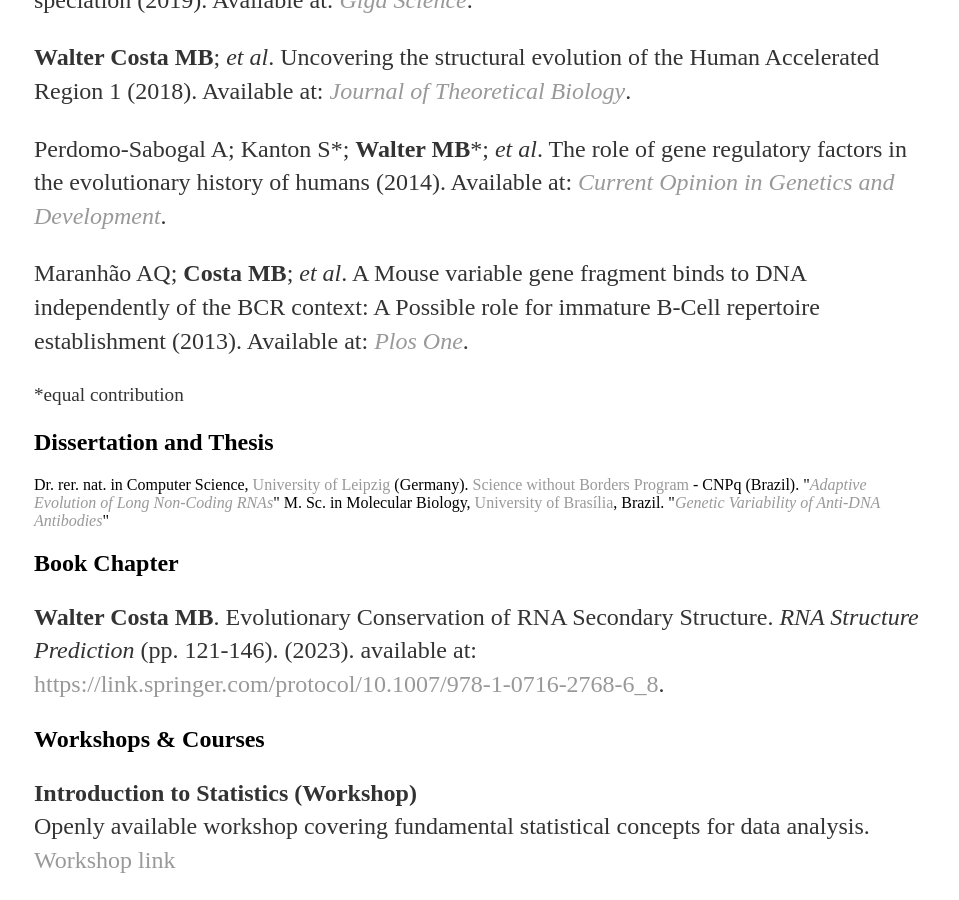
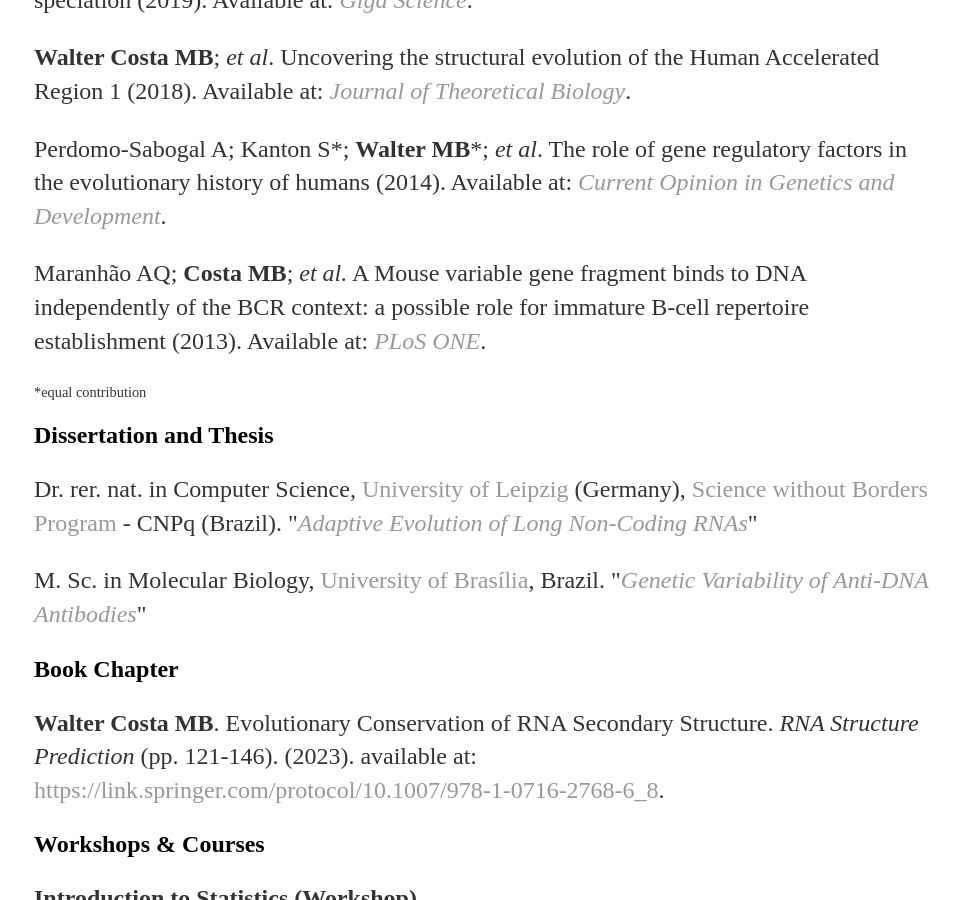
Before and after one commit to waltercostamb/waltercostamb.github.io, a Jekyll site: the page built from pubs/index.html, in a window 1280 px wide and 900 px high, scrolled down 1285 px. Shown: the whole window, without its empty margins (158-1117 px from the left). Built offline with Jekyll 4.4.1, drawn with Linux system fonts in a browser that asks for light colours.

Commit message:
Update index.html

```diff
--- a/pubs/index.html
+++ b/pubs/index.html
@@ -57,20 +57,25 @@
           evolutionary history of humans (2014). Available at:
           <a href="http://doi.org/10.1016/j.gde.2014.08.007"><em>Current Opinion in Genetics and Development</em></a>.</p>
 
-			 		<p>Maranhão AQ; <strong>Costa MB</strong>; <em>et al</em>. A Mouse variable gene
-          fragment binds to DNA independently of the BCR context: A Possible role for immature B-Cell repertoire establishment (2013).
-						Available at: <a href="https://doi.org/10.1371/journal.pone.0072625"><em>Plos One</em></a>.</p>
+<p>
+Maranhão AQ; <strong>Costa MB</strong>; <em>et al.</em> A Mouse variable gene fragment binds to DNA independently of the BCR context: a possible role for immature B-cell repertoire establishment (2013).
+Available at: <a href="https://doi.org/10.1371/journal.pone.0072625"><em>PLoS ONE</em></a>.
+</p>
 
-			<p style="font-size: 1.2em;">*equal contribution</p>
+<p style="font-size: 0.9em;">*equal contribution</p>
 
-					<h2>Dissertation and Thesis</h2>
+<h2>Dissertation and Thesis</h2>
 
-					Dr. rer. nat. in Computer Science, <a href="https://www.uni-leipzig.de/en">University of Leipzig</a> (Germany).
-	<a href="https://www.gov.br/cnpq/pt-br/acesso-a-informacao/acoes-e-programas/programas/ciencia-sem-fronteiras">Science without Borders Program</a>
-						 - CNPq (Brazil). "<a href="https://nbn-resolving.org/urn:nbn:de:bsz:15-qucosa2-323898"><em>Adaptive Evolution of Long Non-Coding RNAs</em></a>"
+<p>
+Dr. rer. nat. in Computer Science, <a href="https://www.uni-leipzig.de/en">University of Leipzig</a> (Germany),
+<a href="https://www.gov.br/cnpq/pt-br/acesso-a-informacao/acoes-e-programas/programas/ciencia-sem-fronteiras">Science without Borders Program</a> - CNPq (Brazil).
+"<a href="https://nbn-resolving.org/urn:nbn:de:bsz:15-qucosa2-323898"><em>Adaptive Evolution of Long Non-Coding RNAs</em></a>"
+</p>
 
-						M. Sc. in Molecular Biology, <a href="https://international.unb.br/">University of Brasília</a>, Brazil.
-						"<a href="http://repositorio.unb.br/handle/10482/11352"><em>Genetic Variability of Anti-DNA Antibodies</em></a>"
+<p>
+M. Sc. in Molecular Biology, <a href="https://international.unb.br/">University of Brasília</a>, Brazil.
+"<a href="http://repositorio.unb.br/handle/10482/11352"><em>Genetic Variability of Anti-DNA Antibodies</em></a>"
+</p>
 
 					<h2>Book Chapter</h2>
 
```
